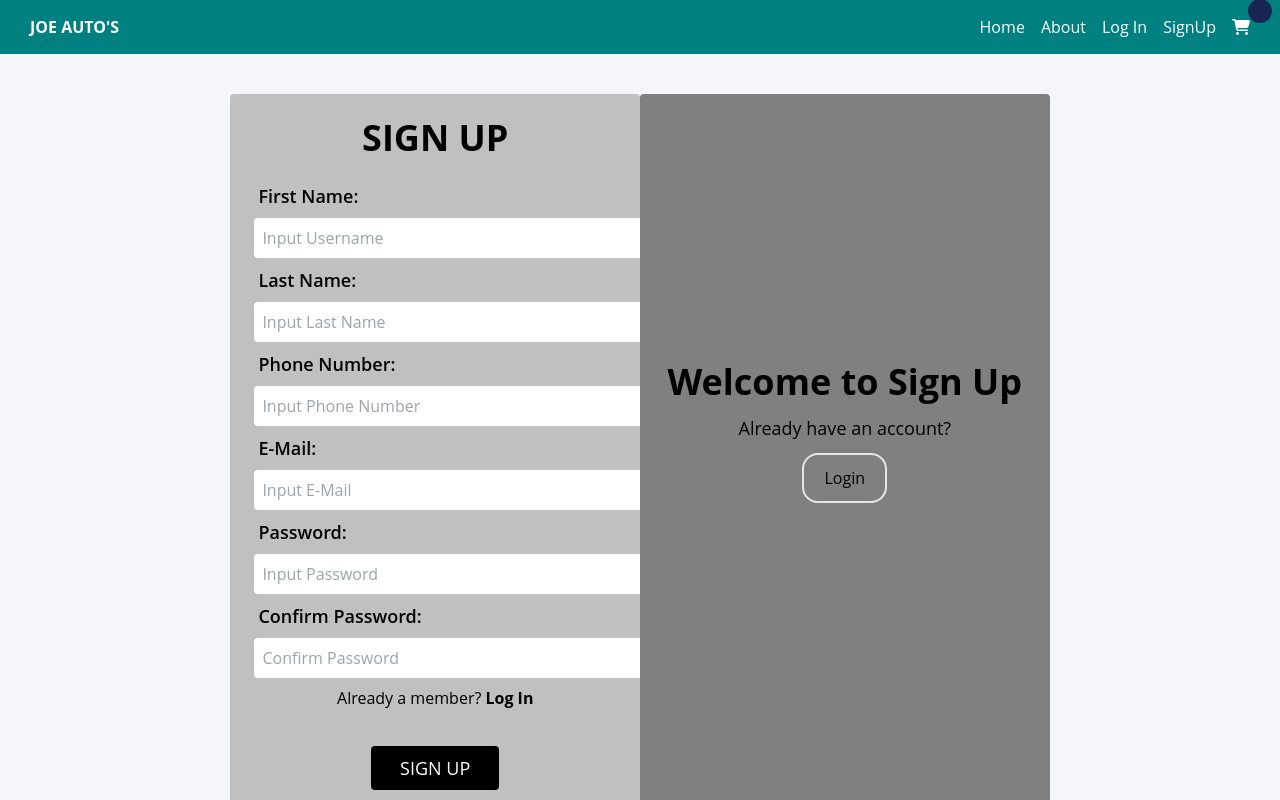
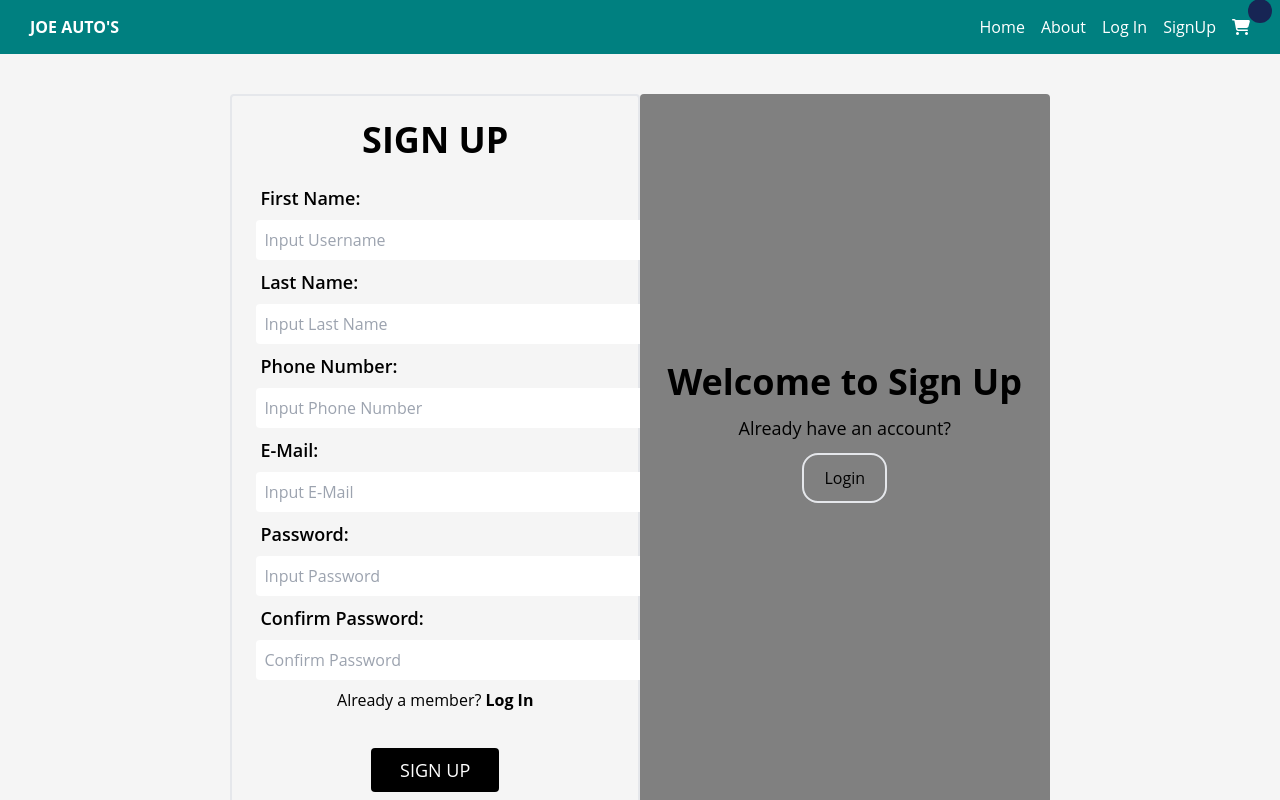
Before and after one commit to Ebi-Joe/E-COMMERCE, a React (Vite) app: page /signup in a window 1280 px wide. Shown: the top 800 px of the page. Built offline with nearby package versions, Linux system fonts and the light colour scheme; no server answers.

Commit message:
frontend

```diff
--- a/src/components/pages/Login.jsx
+++ b/src/components/pages/Login.jsx
@@ -103,7 +103,7 @@ function Login() {
     <>
         <div className="grid grid-cols md:flex h-[92vh] justify-center">
             <div className="form h-[90vh] md:h-[75vh] pt-10">
-                <form onSubmit={loginHandler} action="" className='w-[60vw] h-[64vh] md:max-w-[32vw] md:h-[75vh] mx-auto rounded bg-[grey]'>
+                <form onSubmit={loginHandler} action="" className='w-[75vw] h-[64vh] md:max-w-[32vw] md:h-[75vh] mx-auto rounded bg-[grey]'>
                     <h1 className='py-8 text-4xl text-center font-bold'>LOGIN</h1>
                     <div className="pb-3 px-4">
                         <label htmlFor="" className='font-bold text-xl px-3'>E-Mail:</label>
--- a/src/components/pages/Signup.jsx
+++ b/src/components/pages/Signup.jsx
@@ -63,13 +63,13 @@ function SignUp() {
 
   return (
     <>
-        <div className="signup grid grid-cols md:flex justify-center">
+        <div className="signup grid grid-cols md:flex justify-center bg-[whitesmoke]">
             <div className="form h-[130vh] md:h-[126vh] pt-10">
-                <form onSubmit={registerHandler} action="" className='w-[screen] h-[100vh] md:w-[32vw] h-[113vh] mx-auto rounded bg-[silver]'>
+                <form onSubmit={registerHandler} action="" className='h-[100vh] md:w-[32vw] md:border-2 h-[112vh] rounded'>
                     <h1 className='py-6 text-center text-4xl font-bold'>SIGN UP</h1>
                     <div className="">
                         <label htmlFor="" className='mx-7 font-semibold text-lg'>First Name:</label>
-                        <input onChange={(e) => setFirstName(e.target.value)} type="text" className='p-2 mx-6 w-full m-2 rounded block' placeholder='Input Username'/>
+                        <input onChange={(e) => setFirstName(e.target.value)} type="text" className='p-2 ml-6 mr- w-full m-2 rounded block' placeholder='Input Username'/>
                     </div>
                     <div className="">
                         <label htmlFor="" className='mx-7 font-semibold text-lg'>Last Name:</label>
```
